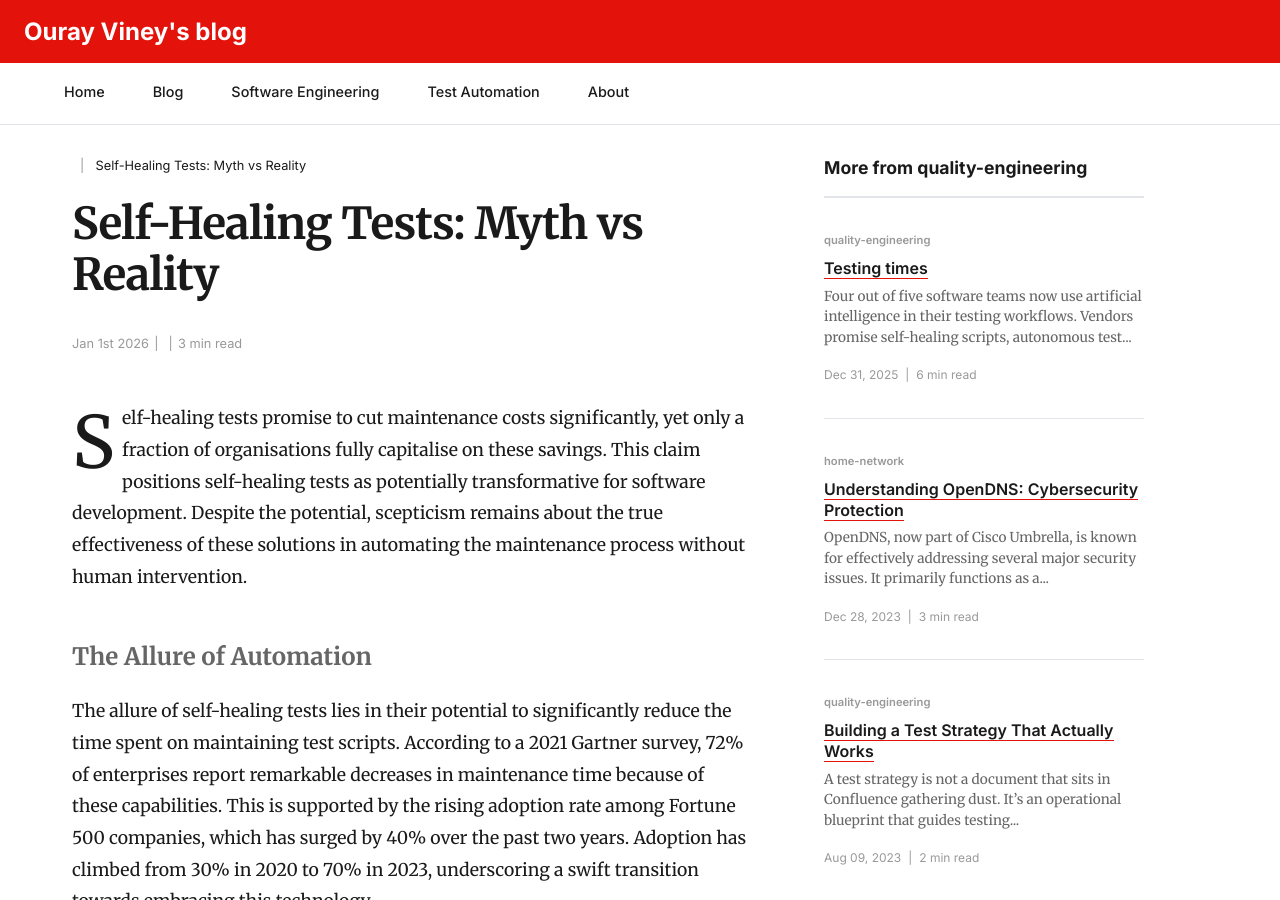
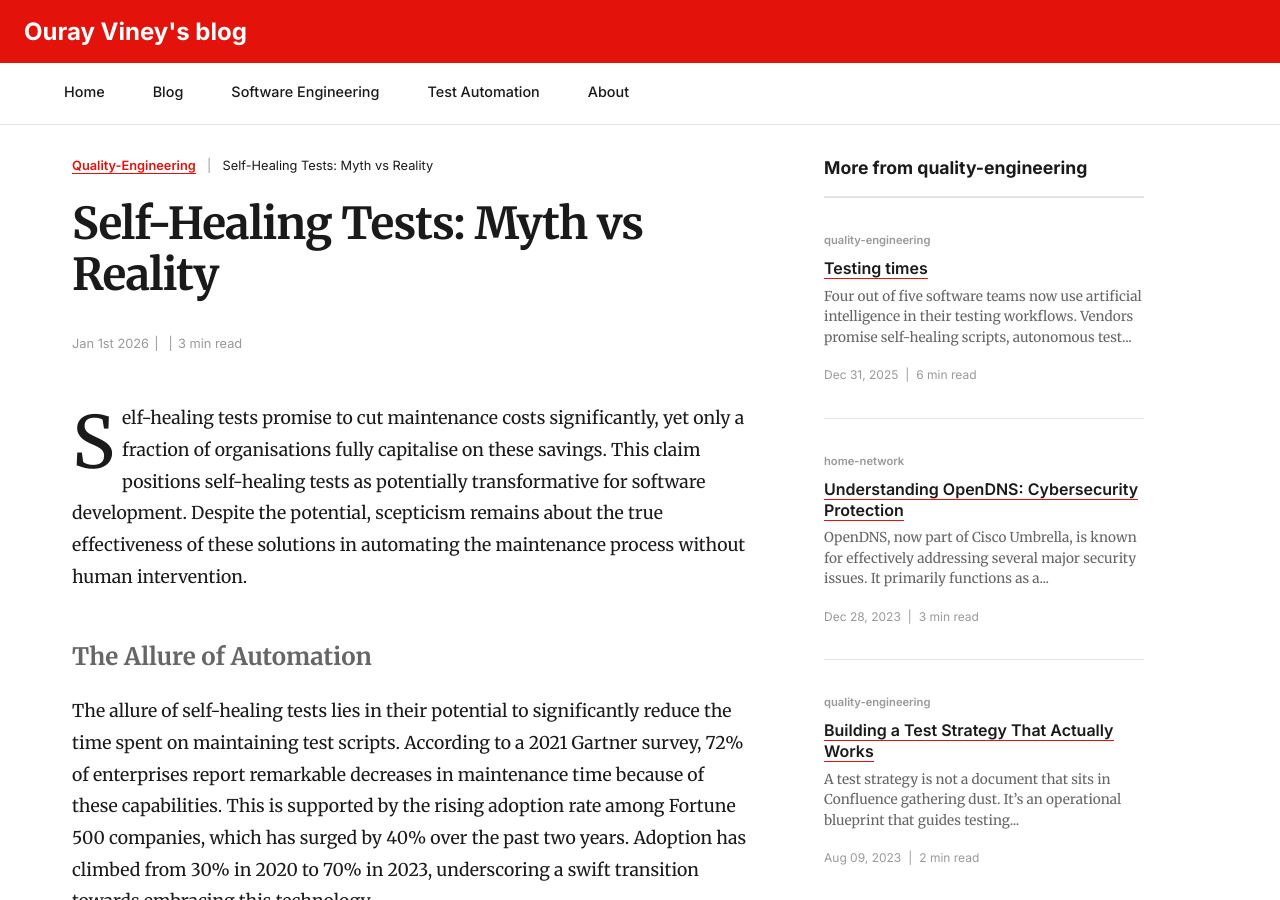
Before and after one commit to oviney/blog, a Jekyll site: the page built from _posts/2026-01-01-self-healing-tests-myth-vs-reality.md, in a window 1280 px wide and 900 px high. Built offline with Jekyll 4.4.1, drawn with Linux system fonts in a browser that asks for light colours.

Commit message:
Fix: Add missing categories to display tag above article title
The article was missing the 'categories' field in front matter, which prevented
the category tag from displaying in the breadcrumb area above the title.

The _layouts/post.html template already handles category display correctly
(lines 7-16), but requires the categories field to be present.

Added: categories: [quality-engineering, test-automation]

Fixes Issue #15

```diff
--- a/_posts/2026-01-01-self-healing-tests-myth-vs-reality.md
+++ b/_posts/2026-01-01-self-healing-tests-myth-vs-reality.md
@@ -2,6 +2,7 @@
 layout: post
 title: "Self-Healing Tests: Myth vs Reality"
 date: 2026-01-01
+categories: [quality-engineering, test-automation]
 ai_assisted: true
 ---
 
```
